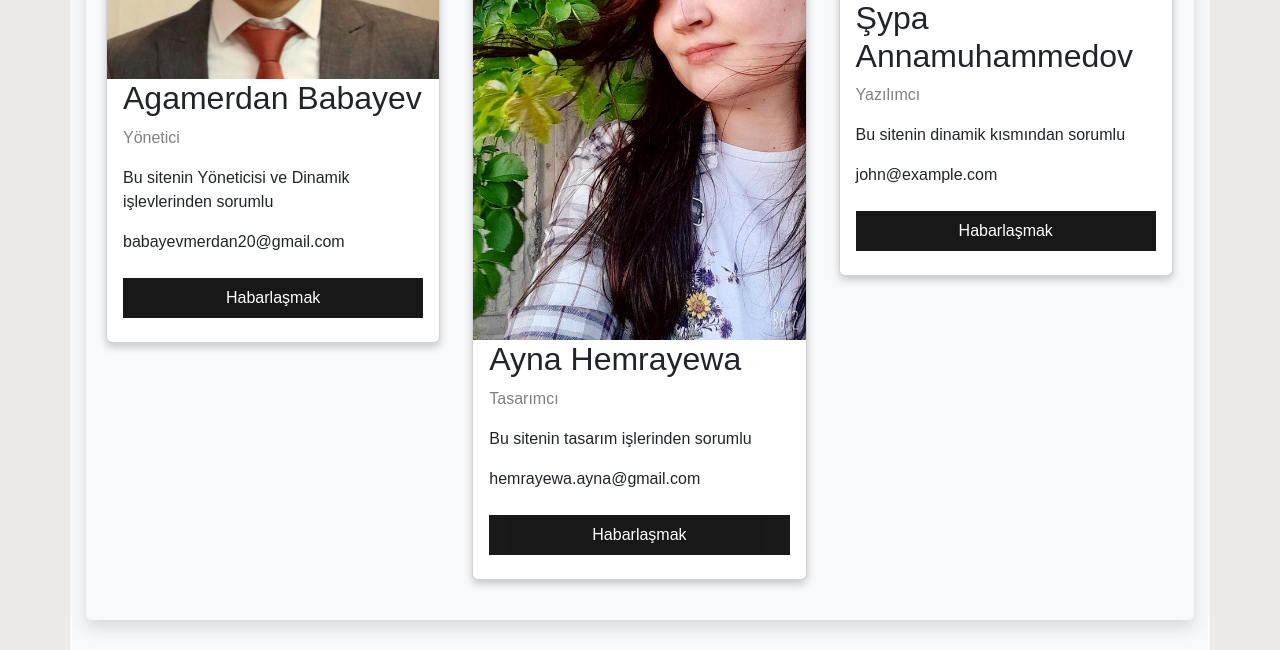
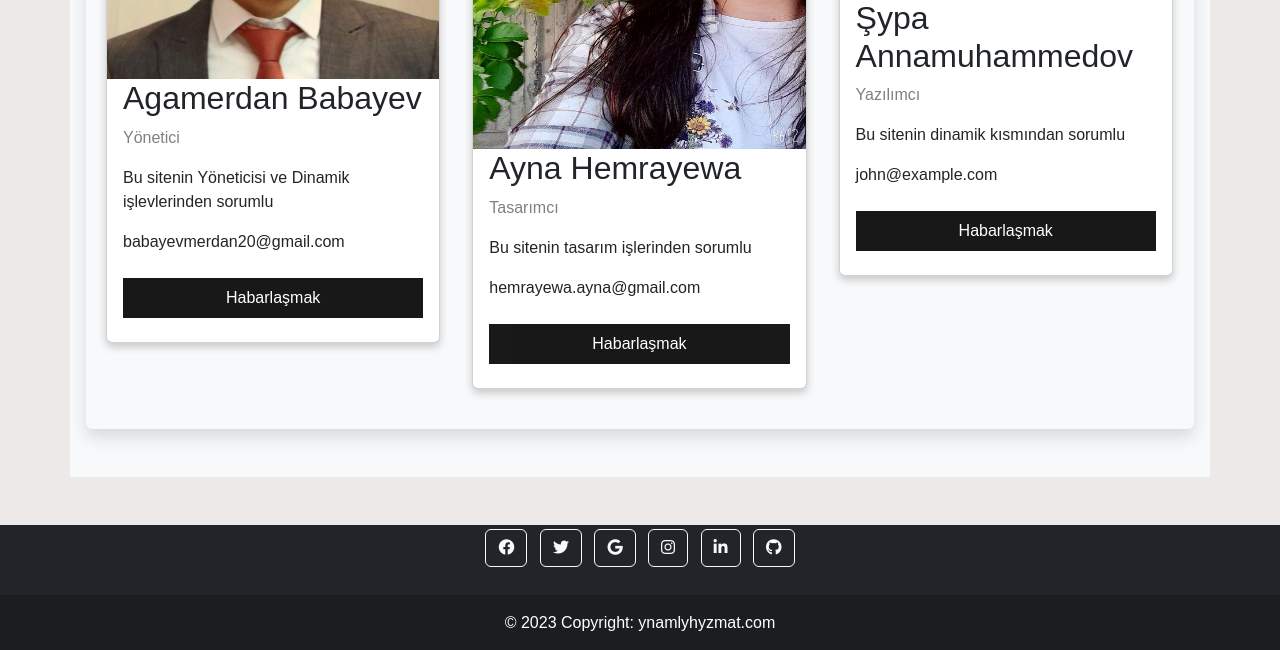
Before and after one commit to agamerdan/ynamly_hyzmat, a Django app: page /about/ in a window 1280 px wide. Shown: the part 644-1294 px from the top of the page. Run offline with Django 4.2, Linux system fonts and the light colour scheme; some libraries are stand-ins or nearby versions.

Commit message:
resim degisti

```diff
--- a/pages/templates/about.html
+++ b/pages/templates/about.html
@@ -97,7 +97,7 @@
 
         <div class="column">
           <div class="card">
-            <img src="{% static 'resim/surat.jpeg' %}" alt="Mike" style="width:100%">
+            <img src="{% static 'resim/surat.jpeg' %}" alt="Mike" style="width:100%; height:400px;">
             <div class="container">
               <h2>Ayna Hemrayewa</h2>
               <p class="title">Tasarımcı</p>
```
